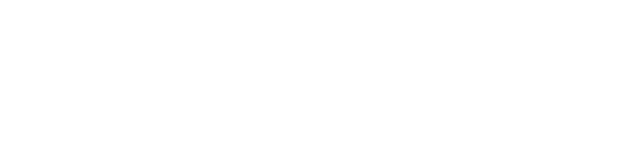
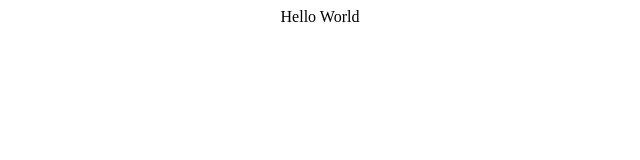
Before and after one commit to AbdelrahmanHashish/Git_Course, a plain HTML site: page index.html in a window 1280 px wide. Shown: the whole page, without its empty margins (320-960 px from the left). Drawn offline with Linux system fonts and the light colour scheme.

Commit message:
The ( index.html File ) After Edit

```diff
--- a/index.html
+++ b/index.html
@@ -5,6 +5,6 @@
 </head>
 
 <body>
-
+  <center>Hello World</center>
 </body>
 </html>
```
